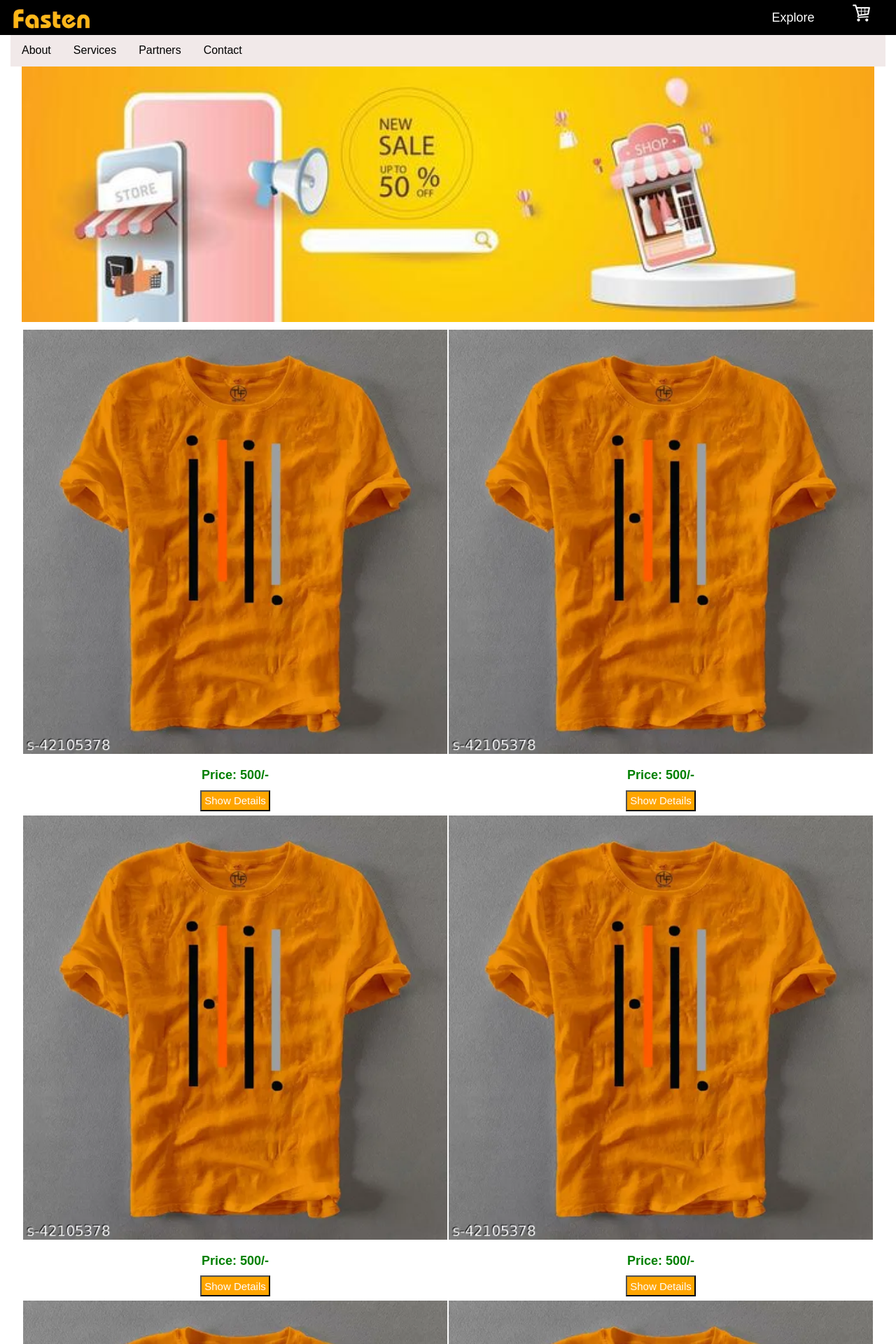
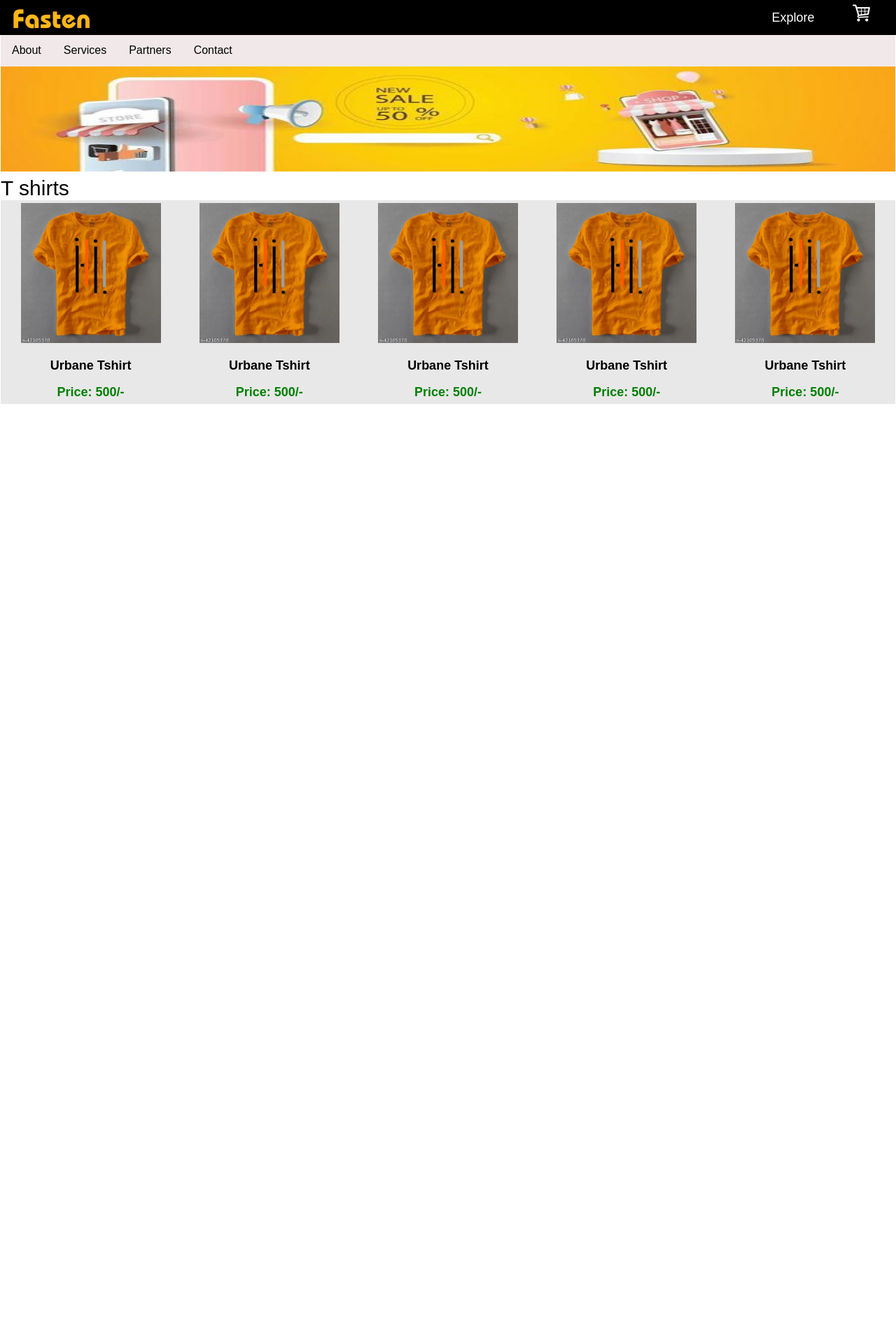
Before and after one commit to abhishektorgal/fasten.com, a PHP site: page / in a window 1280 px wide. Shown: the top 1920 px of the page at 70% size. After the commit the page ends 577 px from the top, so only its background shows below. Run offline with PHP 8.4, Linux system fonts and the light colour scheme; lists and menus that the app fills with data are empty.

Commit message:
Add files via upload

```diff
--- a/index.html
+++ b/index.html
@@ -31,7 +31,7 @@
     </head>
 
 
-<div style="margin-top:0px;padding:15px 15px 2500px;font-size:30px">
+<div style="margin-top:0px;padding:15px 1px 2500px;font-size:30px">
 
   <p>h </p>
 
@@ -70,108 +70,80 @@
     </div>
 
 
-    <div style="padding:0 16px">
-      <img src="img/banner1.jpg" alt="Nature" class="responsive" width="100%">
+    <div style="padding:10 6px">
+      <img src="img/banner1.jpg" alt="Nature" class="responsive" width="100%" height="150px">
+
+
+
+      <style>
+        div.scrollmenu {
+          background-color: rgb(255, 255, 255);
+          overflow: auto;
+          white-space: nowrap;
+        }
+
+        div.scrollmenu a {
+          display: inline-block;
+          color: white;
+          text-align: center;
+          padding: 0px;
+          text-decoration: none;
+        }
+
+        div.scrollmenu a:hover {
+          background-color: rgb(255, 255, 255);
+        }
+        </style>
+        </head>
+        <body>
+        T shirts
+        <div class="scrollmenu">
+          <table border="0"  width="100%"  bgcolor="#E8E8E8">
+
+            <tr>
+            <td colspan="5"><h5></h5></td>
+            <tr>
+                    <th><a href="pro1.html">
+                      <img src="img/pro1.jpg"   width="200px"></td></th>
+                      <th><a href="pro1.html">
+                        <img src="img/pro1.jpg"   width="200px"></td></th>
+                        <th><a href="pro1.html">
+                          <img src="img/pro1.jpg"   width="200px"></td></th>
+                          <th><a href="pro1.html">
+                            <img src="img/pro1.jpg"   width="200px"></td></th>
+                            <th><a href="pro1.html">
+                              <img src="img/pro1.jpg"   width="200px"></td></th>
+
+
+              <tr>
+                <tr>
+
+                  <th><font size="4"><font color="">Urbane Tshirt</font></font></th>
+                  <th><font size="4"><font color="">Urbane Tshirt</font></font></th>
+                  <th><font size="4"><font color="">Urbane Tshirt</font></font></th>
+                  <th><font size="4"><font color="">Urbane Tshirt</font></font></th>
+                  <th><font size="4"><font color="">Urbane Tshirt</font></font></th>
+
+
+                  <tr>
+
+          <tr>
+
+            <th><font size="4"><font color="green">Price:  500/-</font></font></th>
+            <th><font size="4"><font color="green">Price:  500/-</font></font></th>
+            <th><font size="4"><font color="green">Price:  500/-</font></font></th>
+            <th><font size="4"><font color="green">Price:  500/-</font></font></th>
+            <th><font size="4"><font color="green">Price:  500/-</font></font></th>
+
+
+            <tr>
+
+
+        </div>
 
 
 
 
-<table border="0" width="100%" bgcolor="white">
-
-  <tr>
-  <td colspan="5"><h2></h2></td>
-  <tr>
-  <th><img src="img/pro1.jpg" width="100%"></td></th>
-  <th><img src="img/pro1.jpg" width="100%"></td></th>
-</tr>
-
-
-<tr>
-  <th><font size="4"><font color="green">Price:  500/-</font></font></th>
-  <th><font size="4"><font color="green">Price:  500/-</font></font></th>
-
-  <tr>
-    <th><a href="pro1.html"><input type="button" value="Show Details"style="background-color:orange;color:white;width: 100px;px;height: 30px;px;font-size: 15px;"></a></th>
-
-    <th><a href="pro1.html"><input type="button" value="Show Details"style="background-color:orange;color:white;width: 100px;px;height: 30px;px;font-size: 15px;"></a></th>
-
-
-
-</table>
-
-
-<table border="0" width="100%" bgcolor="white">
-
-  <tr>
-  <td colspan="5"><h2></h2></td>
-  <tr>
-  <th><img src="img/pro1.jpg" width="100%"></td></th>
-  <th><img src="img/pro1.jpg" width="100%"></td></th>
-</tr>
-
-
-<tr>
-  <th><font size="4"><font color="green">Price:  500/-</font></font></th>
-  <th><font size="4"><font color="green">Price:  500/-</font></font></th>
-
-  <tr>
-    <th><a href="pro1.html"><input type="button" value="Show Details"style="background-color:orange;color:white;width: 100px;px;height: 30px;px;font-size: 15px;"></a></th>
-
-    <th><a href="pro1.html"><input type="button" value="Show Details"style="background-color:orange;color:white;width: 100px;px;height: 30px;px;font-size: 15px;"></a></th>
-
-
-
-</table>
-
-
-
-<table border="0" width="100%" bgcolor="white">
-
-  <tr>
-  <td colspan="5"><h2></h2></td>
-  <tr>
-  <th><img src="img/pro1.jpg" width="100%"></td></th>
-  <th><img src="img/pro1.jpg" width="100%"></td></th>
-</tr>
-
-
-<tr>
-  <th><font size="4"><font color="green">Price:  500/-</font></font></th>
-  <th><font size="4"><font color="green">Price:  500/-</font></font></th>
-
-  <tr>
-    <th><a href="pro1.html"><input type="button" value="Show Details"style="background-color:orange;color:white;width: 100px;px;height: 30px;px;font-size: 15px;"></a></th>
-
-    <th><a href="pro1.html"><input type="button" value="Show Details"style="background-color:orange;color:white;width: 100px;px;height: 30px;px;font-size: 15px;"></a></th>
-
-
-
-</table>
-
-
-
-<table border="0" width="100%" bgcolor="white">
-
-  <tr>
-  <td colspan="5"><h2></h2></td>
-  <tr>
-  <th><img src="img/pro1.jpg" width="100%"></td></th>
-  <th><img src="img/pro1.jpg" width="100%"></td></th>
-</tr>
-
-
-<tr>
-  <th><font size="4"><font color="green">Price:  500/-</font></font></th>
-  <th><font size="4"><font color="green">Price:  500/-</font></font></th>
-
-  <tr>
-    <th><a href="pro1.html"><input type="button" value="Show Details"style="background-color:orange;color:white;width: 100px;px;height: 30px;px;font-size: 15px;"></a></th>
-
-    <th><a href="pro1.html"><input type="button" value="Show Details"style="background-color:orange;color:white;width: 100px;px;height: 30px;px;font-size: 15px;"></a></th>
-
-
-
-</table>
 
 
 
```
Also changed, not shown: style.css (line endings or trailing spaces).
